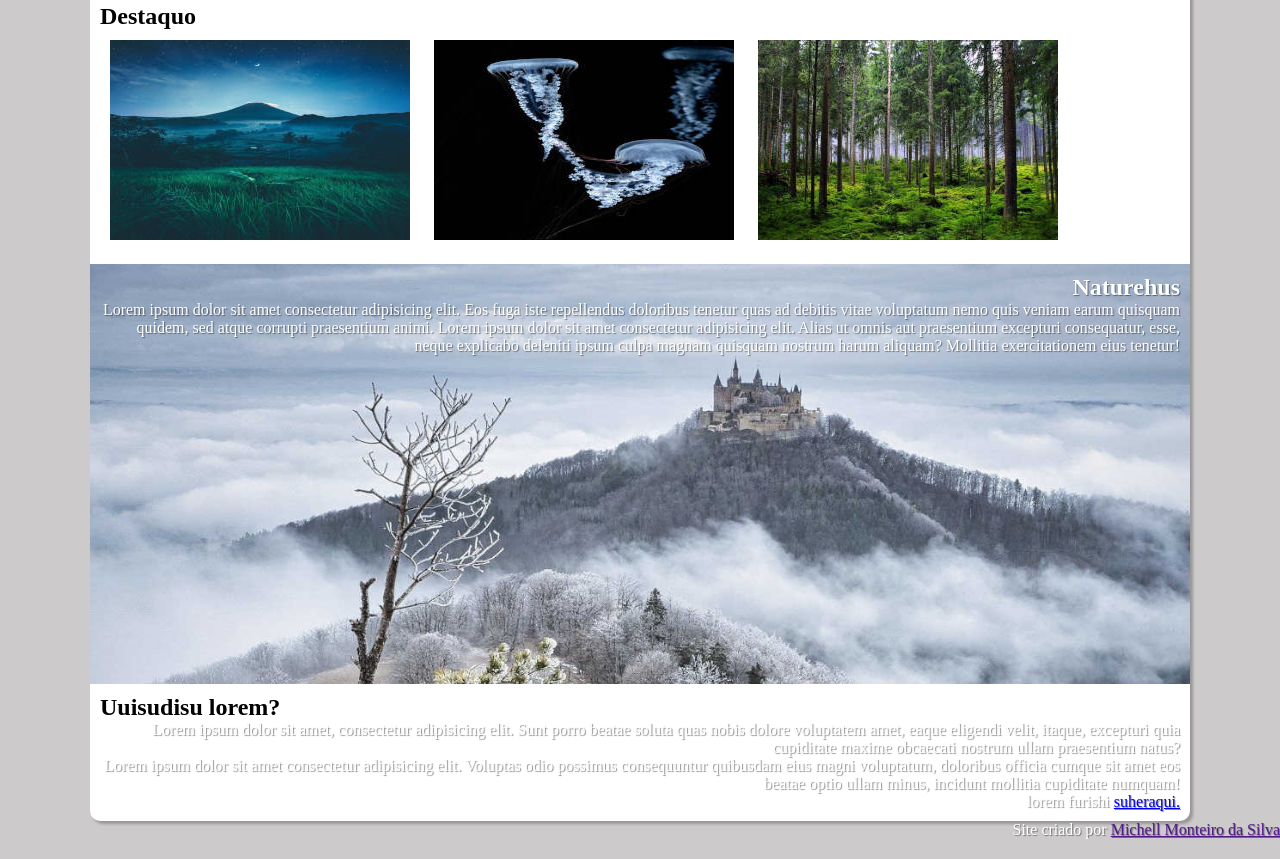
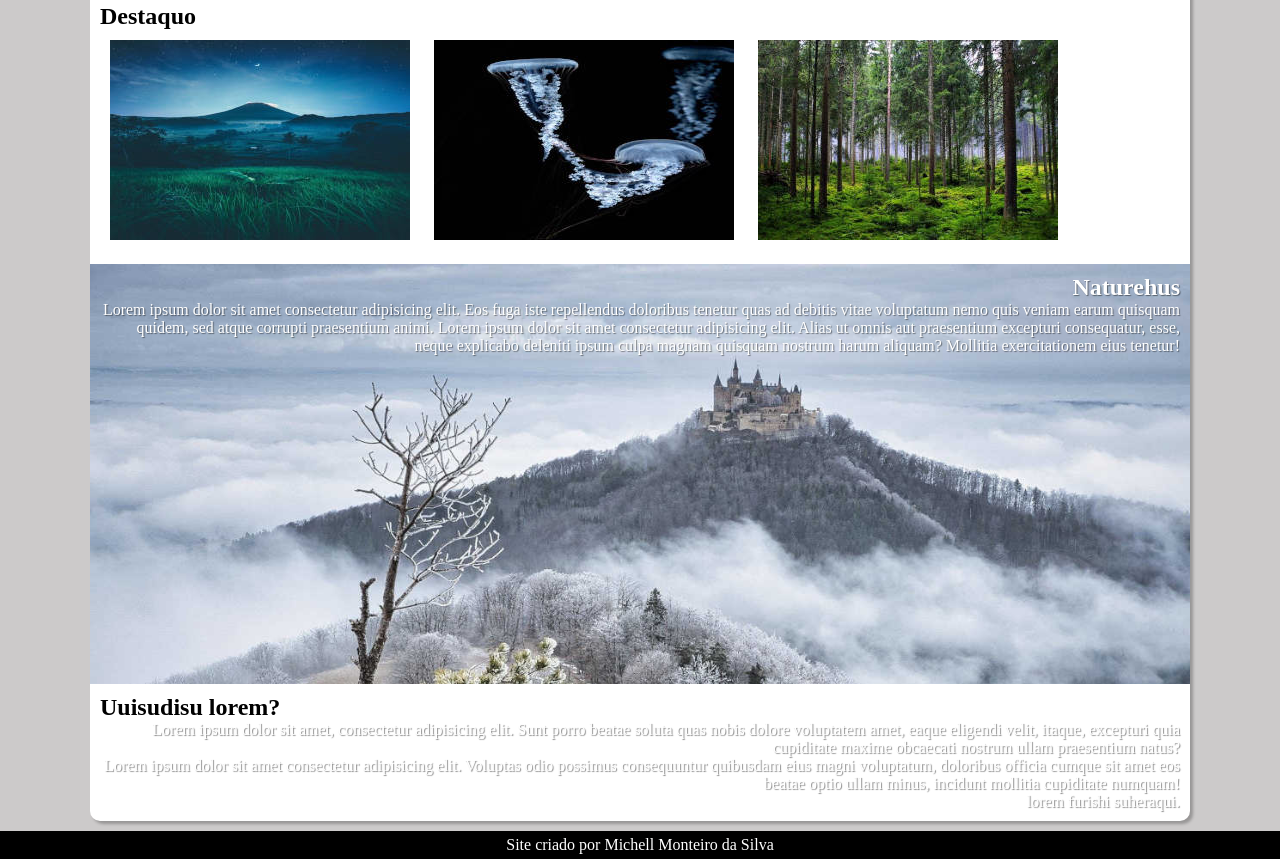
Before and after one commit to michell-monteiro/nature-project, a plain HTML site: page index.html in a window 1280 px wide. Shown: the part 522-1381 px from the top of the page. Drawn offline with Linux system fonts and the light colour scheme.

Commit message:
ajustes no footer

```diff
--- a/estilo/style.css
+++ b/estilo/style.css
@@ -65,3 +65,17 @@ img {
     max-width: 300px;
     padding: 10px;;
 }
+
+footer {
+    background-color: black;
+    padding: 5px;
+    margin-top: 10px;
+}
+footer > p, a {
+    color: white;
+    text-align: center;
+    text-decoration: none;
+}
+footer a:hover {
+    text-decoration: underline;
+}
--- a/index.html
+++ b/index.html
@@ -39,6 +39,6 @@
             <p>lorem furishi <a href="https://pixabay.com/pt/" hreflang="pt-br" target="_blank">suheraqui.</a></p>
         </section>
     </main>
-    <footer><p>Site criado por <a href="">Michell Monteiro da Silva</a></p></footer>
+    <footer><p>Site criado por <a href="https://github.com/michell-monteiro" target="_blank" hreflang="en">Michell Monteiro da Silva</a></p></footer>
 </body>
 </html>
```
